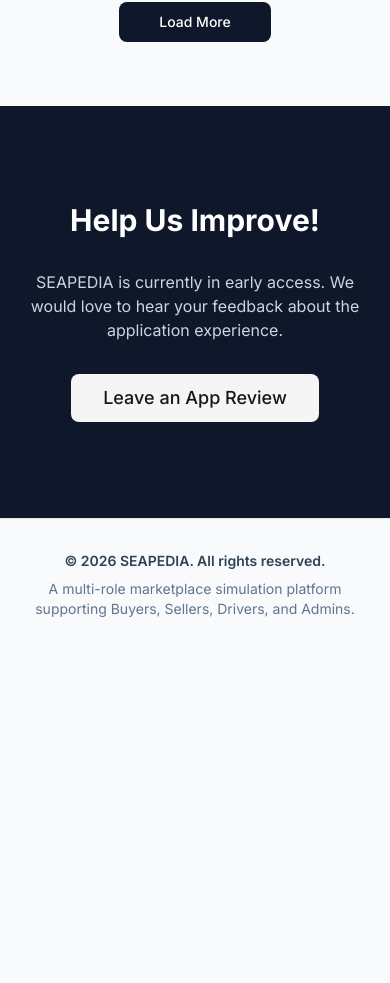
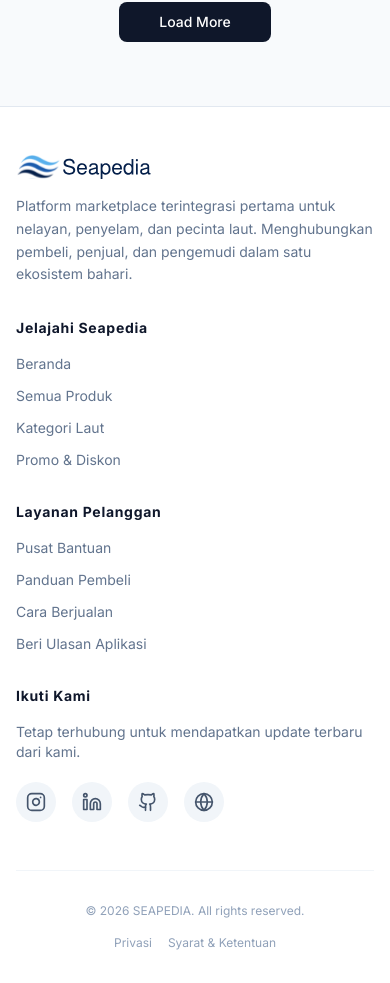
Before and after one commit to nadhifibr/seapedia-frontend, a Next.js app: page / in a window 390 px wide. Shown: the part 1361-2344 px from the top of the page. Before the commit the page ends 2012 px from the top, so only its background shows below. Built offline with nearby package versions, Linux system fonts and the light colour scheme; no server answers.

Commit message:
feat: redesign application footer with responsive grid layout, dynamic links, and SVG social icons

```diff
--- a/src/app/page.tsx
+++ b/src/app/page.tsx
@@ -239,7 +239,7 @@
 
 
       {/* Review Placeholder */}
-      <section className="bg-slate-900 py-24 px-4 text-white">
+      {/* <section className="bg-slate-900 py-24 px-4 text-white">
         <div className="max-w-4xl mx-auto text-center space-y-8">
           <h2 className="text-3xl font-bold">Help Us Improve!</h2>
           <p className="text-slate-300">
@@ -249,7 +249,7 @@
             <Button size="lg" variant="secondary" className="h-12 px-8 text-lg">Leave an App Review</Button>
           </Link>
         </div>
-      </section>
+      </section> */}
     </div>
   );
 }
--- a/src/components/layout/Footer.tsx
+++ b/src/components/layout/Footer.tsx
@@ -1,11 +1,84 @@
+import Link from 'next/link';
+import Image from 'next/image';
+import { MessageSquareHeart } from 'lucide-react';
+import { Button } from '@/components/ui/button';
+
 export function Footer() {
   return (
-    <footer className="border-t bg-slate-50 mt-auto py-8">
-      <div className="max-w-7xl mx-auto px-4 text-center text-sm text-slate-500">
-        <p className="font-semibold text-slate-700">&copy; {new Date().getFullYear()} SEAPEDIA. All rights reserved.</p>
-        <p className="mt-2 max-w-md mx-auto">
-          A multi-role marketplace simulation platform supporting Buyers, Sellers, Drivers, and Admins.
-        </p>
+    <footer className="border-t border-slate-200 bg-white mt-auto pt-12 pb-8">
+      <div className="max-w-7xl mx-auto px-4">
+        <div className="grid grid-cols-1 md:grid-cols-2 lg:grid-cols-5 gap-8 lg:gap-12 mb-12">
+
+          {/* Kolom 1: Tentang */}
+          <div className="flex flex-col gap-4 lg:col-span-2">
+            <Link href="/">
+              <Image
+                src="/logo-text-navy.svg"
+                alt="Seapedia"
+                width={120}
+                height={30}
+                className="h-6 w-auto object-contain"
+              />
+            </Link>
+            <p className="text-sm text-slate-500 leading-relaxed lg:pr-8">
+              Platform marketplace terintegrasi pertama untuk nelayan, penyelam, dan pecinta laut. Menghubungkan pembeli, penjual, dan pengemudi dalam satu ekosistem bahari.
+            </p>
+          </div>
+
+          {/* Kolom 2: Jelajahi */}
+          <div className="flex flex-col gap-4">
+            <h4 className="text-sm font-bold text-slate-900 tracking-wider">Jelajahi Seapedia</h4>
+            <ul className="flex flex-col gap-3 text-sm text-slate-500">
+              <li><Link href="/" className="hover:text-[#0B3D91] transition-colors">Beranda</Link></li>
+              <li><Link href="/products" className="hover:text-[#0B3D91] transition-colors">Semua Produk</Link></li>
+              <li><Link href="/" className="hover:text-[#0B3D91] transition-colors">Kategori Laut</Link></li>
+              <li><Link href="/" className="hover:text-[#0B3D91] transition-colors">Promo & Diskon</Link></li>
+            </ul>
+          </div>
+
+          {/* Kolom 3: Layanan Pelanggan */}
+          <div className="flex flex-col gap-4">
+            <h4 className="text-sm font-bold text-slate-900 tracking-wider">Layanan Pelanggan</h4>
+            <ul className="flex flex-col gap-3 text-sm text-slate-500">
+              <li><Link href="/" className="hover:text-[#0B3D91] transition-colors">Pusat Bantuan</Link></li>
+              <li><Link href="/guide" className="hover:text-[#0B3D91] transition-colors">Panduan Pembeli</Link></li>
+              <li><Link href="/" className="hover:text-[#0B3D91] transition-colors">Cara Berjualan</Link></li>
+              <li><Link href="/reviews" className="hover:text-[#0B3D91] transition-colors">Beri Ulasan Aplikasi</Link></li>
+            </ul>
+          </div>
+
+          {/* Kolom 4: Ikuti Kami */}
+          <div className="flex flex-col gap-4">
+            <h4 className="text-sm font-bold text-slate-900 tracking-wider">Ikuti Kami</h4>
+            <p className="text-sm text-slate-500">Tetap terhubung untuk mendapatkan update terbaru dari kami.</p>
+            <div className="flex gap-4 mt-1">
+              <a href="https://instagram.com/nadhifibr" target="_blank" rel="noopener noreferrer" className="w-10 h-10 rounded-full bg-slate-100 flex items-center justify-center text-slate-600 hover:bg-pink-100 hover:text-pink-600 transition-colors">
+                <svg xmlns="http://www.w3.org/2000/svg" width="20" height="20" viewBox="0 0 24 24" fill="none" stroke="currentColor" strokeWidth="2" strokeLinecap="round" strokeLinejoin="round"><rect width="20" height="20" x="2" y="2" rx="5" ry="5"/><path d="M16 11.37A4 4 0 1 1 12.63 8 4 4 0 0 1 16 11.37z"/><line x1="17.5" x2="17.51" y1="6.5" y2="6.5"/></svg>
+              </a>
+              <a href="https://linkedin.com/in/muhammad-nadhif-ibrahim" target="_blank" rel="noopener noreferrer" className="w-10 h-10 rounded-full bg-slate-100 flex items-center justify-center text-slate-600 hover:bg-blue-100 hover:text-blue-600 transition-colors">
+                <svg xmlns="http://www.w3.org/2000/svg" width="20" height="20" viewBox="0 0 24 24" fill="none" stroke="currentColor" strokeWidth="2" strokeLinecap="round" strokeLinejoin="round"><path d="M16 8a6 6 0 0 1 6 6v7h-4v-7a2 2 0 0 0-2-2 2 2 0 0 0-2 2v7h-4v-7a6 6 0 0 1 6-6z"/><rect width="4" height="12" x="2" y="9"/><circle cx="4" cy="4" r="2"/></svg>
+              </a>
+              <a href="https://github.com/nadhifibr" target="_blank" rel="noopener noreferrer" className="w-10 h-10 rounded-full bg-slate-100 flex items-center justify-center text-slate-600 hover:bg-slate-200 hover:text-slate-900 transition-colors">
+                <svg xmlns="http://www.w3.org/2000/svg" width="20" height="20" viewBox="0 0 24 24" fill="none" stroke="currentColor" strokeWidth="2" strokeLinecap="round" strokeLinejoin="round"><path d="M15 22v-4a4.8 4.8 0 0 0-1-3.5c3 0 6-2 6-5.5.08-1.25-.27-2.48-1-3.5.28-1.15.28-2.35 0-3.5 0 0-1 0-3 1.5-2.64-.5-5.36-.5-8 0C6 2 5 2 5 2c-.3 1.15-.3 2.35 0 3.5A5.403 5.403 0 0 0 4 9c0 3.5 3 5.5 6 5.5-.39.49-.68 1.05-.85 1.65-.17.6-.22 1.23-.15 1.85v4"/><path d="M9 18c-4.51 2-5-2-7-2"/></svg>
+              </a>
+              <a href="https://nadhifibr.site" target="_blank" rel="noopener noreferrer" className="w-10 h-10 rounded-full bg-slate-100 flex items-center justify-center text-slate-600 hover:bg-emerald-100 hover:text-emerald-600 transition-colors">
+                <svg xmlns="http://www.w3.org/2000/svg" width="20" height="20" viewBox="0 0 24 24" fill="none" stroke="currentColor" strokeWidth="2" strokeLinecap="round" strokeLinejoin="round"><circle cx="12" cy="12" r="10"/><path d="M12 2a15.3 15.3 0 0 1 4 10 15.3 15.3 0 0 1-4 10 15.3 15.3 0 0 1-4-10 15.3 15.3 0 0 1 4-10z"/><path d="M2 12h20"/></svg>
+              </a>
+            </div>
+          </div>
+
+        </div>
+
+        {/* Bottom Copyright */}
+        <div className="pt-8 border-t border-slate-100 flex flex-col md:flex-row items-center justify-between gap-4">
+          <p className="text-xs text-slate-400">
+            &copy; {new Date().getFullYear()} SEAPEDIA. All rights reserved.
+          </p>
+          <div className="flex gap-4 text-xs text-slate-400">
+            <Link href="/" className="hover:text-slate-600 transition-colors">Privasi</Link>
+            <Link href="/" className="hover:text-slate-600 transition-colors">Syarat & Ketentuan</Link>
+          </div>
+        </div>
       </div>
     </footer>
   );
```
Also changed, not shown: public/logo-text-navy.svg (added).
